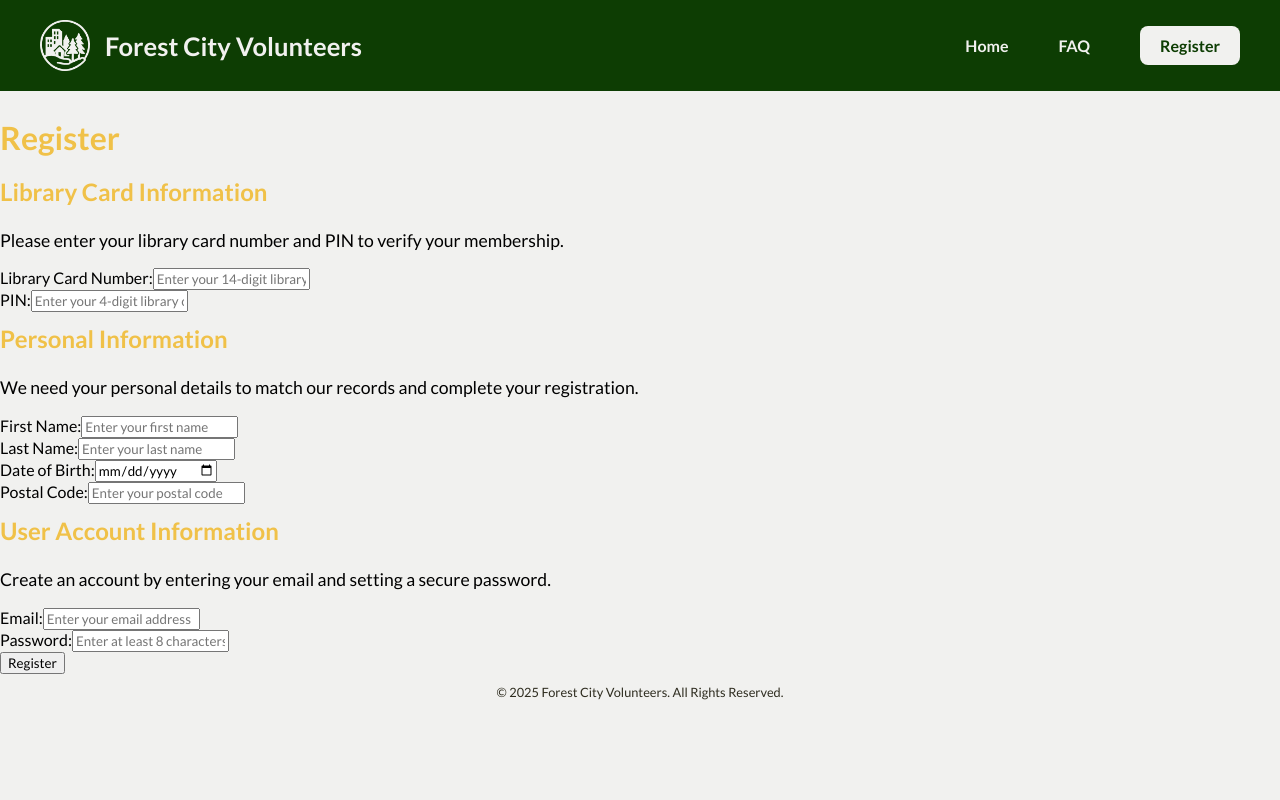
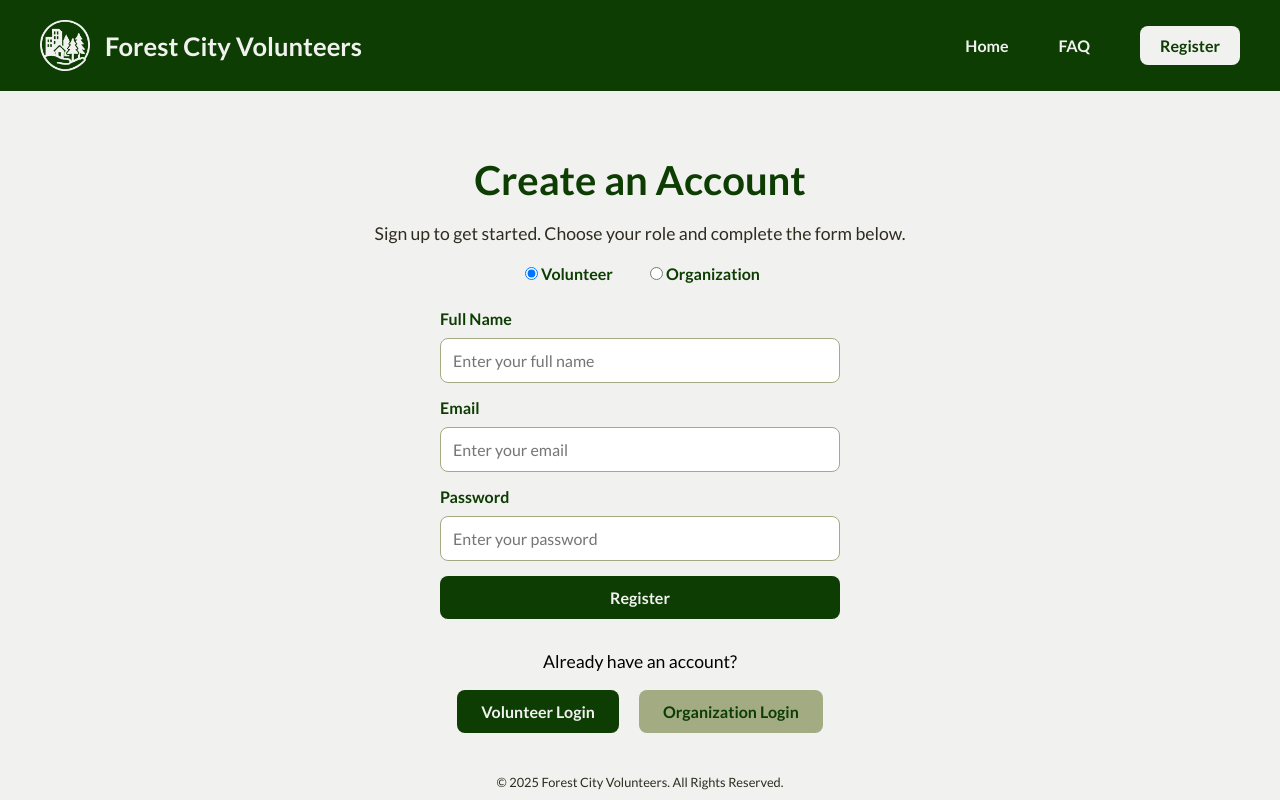
Before and after one commit to haydstew/ForestCityVolunteers, a React (Create React App) app: page /register in a window 1280 px wide. Built offline with nearby package versions, Linux system fonts and the light colour scheme.

Commit message:
Updated and styled register page

```diff
--- a/src/components/Footer/Footer.scss
+++ b/src/components/Footer/Footer.scss
@@ -10,6 +10,5 @@ $green-500: #2e2c1f;
   font-size: 0.8rem;
   font-weight: 500;
   color: $green-500;
-  background-color: $green-100;
   padding: 10px;
 }
--- a/src/pages/Register/Register.js
+++ b/src/pages/Register/Register.js
@@ -1,179 +1,155 @@
 import { useState } from "react";
 import { useNavigate } from "react-router-dom";
 import { createUserWithEmailAndPassword } from "firebase/auth";
-import { auth, db } from "../../Firebase.js";
-import { setDoc, doc } from "firebase/firestore";
+import { auth } from "../../Firebase.js";
 import "./Register.scss";
-import lplLogo from "../../assets/lpl-icon-yellow.svg";
 import Header from "../../components/Header/Header.js";
 import Footer from "../../components/Footer/Footer.js";
 
 const Register = () => {
-  const [formData, setFormData] = useState({
-    cardNumber: "",
-    pin: "",
-    firstName: "",
-    lastName: "",
-    dob: "",
-    postalCode: "",
-    email: "",
-    password: "",
-  });
+  const [userType, setUserType] = useState("volunteer"); // volunteer selected by default
+  const [email, setEmail] = useState("");
+  const [password, setPassword] = useState("");
+  const [name, setName] = useState(""); // For volunteer
+  const [organizationName, setOrganizationName] = useState(""); // For organization
+
   const navigate = useNavigate();
-
-  const handleChange = (e) => {
-    setFormData({ ...formData, [e.target.name]: e.target.value });
-  };
 
   const handleRegister = async (e) => {
     e.preventDefault();
 
     try {
-      const userCredential = await createUserWithEmailAndPassword(
-        auth,
-        formData.email,
-        formData.password
-      );
-      const user = userCredential.user;
+      await createUserWithEmailAndPassword(auth, email, password);
+      console.log("Registration successful!");
 
-      // Store user role in Firestore
-      await setDoc(doc(db, "users", user.uid), {
-        email: formData.email,
-        role: "",
-      });
-
-      alert("Registration successful! You can now log in.");
-      navigate("/");
+      if (userType === "volunteer") {
+        localStorage.setItem("volunteer", email);
+        navigate("/volunteer-dashboard");
+      } else {
+        localStorage.setItem("organization", email);
+        navigate("/organization-dashboard");
+      }
     } catch (error) {
-      alert(error.message);
+      console.error("Error registering:", error.message);
+      alert("Registration failed. Please try again.");
     }
   };
 
   return (
-    <>
+    <div className="page-container">
       <Header />
-      <div className="register-container">
-        <h2>Register</h2>
-        <form onSubmit={handleRegister}>
-          <h3>Library Card Information</h3>
-          <p>
-            Please enter your library card number and PIN to verify your
-            membership.
-          </p>
-          <div className="form-row">
-            <div className="form-group">
-              <label>Library Card Number:</label>
+      <main className="register-container">
+        <h2>Create an Account</h2>
+
+        <p className="intro-text">
+          Sign up to get started. Choose your role and complete the form below.
+        </p>
+
+        <form className="register-form" onSubmit={handleRegister}>
+          <div className="radio-group">
+            <label>
+              <input
+                type="radio"
+                name="userType"
+                value="volunteer"
+                checked={userType === "volunteer"}
+                onChange={() => setUserType("volunteer")}
+              />
+              Volunteer
+            </label>
+
+            <label>
+              <input
+                type="radio"
+                name="userType"
+                value="organization"
+                checked={userType === "organization"}
+                onChange={() => setUserType("organization")}
+              />
+              Organization
+            </label>
+          </div>
+
+          {userType === "volunteer" && (
+            <>
+              <label htmlFor="name">Full Name</label>
               <input
                 type="text"
-                name="cardNumber"
-                placeholder="Enter your 14-digit library card number"
-                value={formData.cardNumber}
-                onChange={handleChange}
+                id="name"
+                name="name"
+                placeholder="Enter your full name"
+                className="form-input"
+                value={name}
+                onChange={(e) => setName(e.target.value)}
                 required
               />
-            </div>
-            <div className="form-group">
-              <label>PIN:</label>
+            </>
+          )}
+
+          {userType === "organization" && (
+            <>
+              <label htmlFor="organizationName">Organization Name</label>
               <input
-                type="password"
-                name="pin"
-                placeholder="Enter your 4-digit library card PIN"
-                value={formData.pin}
-                onChange={handleChange}
+                type="text"
+                id="organizationName"
+                name="organizationName"
+                placeholder="Enter organization name"
+                className="form-input"
+                value={organizationName}
+                onChange={(e) => setOrganizationName(e.target.value)}
                 required
               />
-            </div>
-          </div>
+            </>
+          )}
 
-          <h3>Personal Information</h3>
-          <p>
-            We need your personal details to match our records and complete your
-            registration.
-          </p>
-          <div className="form-row">
-            <div className="form-group">
-              <label>First Name:</label>
-              <input
-                type="text"
-                name="firstName"
-                placeholder="Enter your first name"
-                value={formData.firstName}
-                onChange={handleChange}
-                required
-              />
-            </div>
-            <div className="form-group">
-              <label>Last Name:</label>
-              <input
-                type="text"
-                name="lastName"
-                placeholder="Enter your last name"
-                value={formData.lastName}
-                onChange={handleChange}
-                required
-              />
-            </div>
-          </div>
+          <label htmlFor="email">Email</label>
+          <input
+            type="email"
+            id="email"
+            name="email"
+            placeholder="Enter your email"
+            className="form-input"
+            value={email}
+            onChange={(e) => setEmail(e.target.value)}
+            required
+          />
 
-          <div className="form-row">
-            <div className="form-group">
-              <label>Date of Birth:</label>
-              <input
-                type="date"
-                name="dob"
-                value={formData.dob}
-                onChange={handleChange}
-                required
-              />
-            </div>
-            <div className="form-group">
-              <label>Postal Code:</label>
-              <input
-                type="text"
-                name="postalCode"
-                placeholder="Enter your postal code"
-                value={formData.postalCode}
-                onChange={handleChange}
-                required
-              />
-            </div>
-          </div>
+          <label htmlFor="password">Password</label>
+          <input
+            type="password"
+            id="password"
+            name="password"
+            placeholder="Enter your password"
+            className="form-input"
+            value={password}
+            onChange={(e) => setPassword(e.target.value)}
+            required
+          />
 
-          <h3>User Account Information</h3>
-          <p>
-            Create an account by entering your email and setting a secure
-            password.
-          </p>
-          <div className="form-row">
-            <div className="form-group">
-              <label>Email:</label>
-              <input
-                type="email"
-                name="email"
-                placeholder="Enter your email address"
-                value={formData.email}
-                onChange={handleChange}
-                required
-              />
-            </div>
-            <div className="form-group">
-              <label>Password:</label>
-              <input
-                type="password"
-                name="password"
-                placeholder="Enter at least 8 characters"
-                value={formData.password}
-                onChange={handleChange}
-                required
-              />
-            </div>
-          </div>
+          <button type="submit" className="btn register-btn">
+            Register
+          </button>
+        </form>
 
-          <button type="submit">Register</button>
-        </form>
-      </div>
+        <p>Already have an account?</p>
+        <div className="button-group">
+          <button
+            className="btn volunteer-btn"
+            onClick={() => navigate("/volunteer-login")}
+          >
+            Volunteer Login
+          </button>
+
+          <button
+            className="btn organization-btn"
+            onClick={() => navigate("/organization-login")}
+          >
+            Organization Login
+          </button>
+        </div>
+      </main>
       <Footer />
-    </>
+    </div>
   );
 };
 
--- a/src/pages/Register/Register.scss
+++ b/src/pages/Register/Register.scss
@@ -1,104 +1,105 @@
-$white: #ffffff;
-$gold: #f0c148;
-$navy: #10214d;
+$green-100: #f1f1ef;
+$green-200: #a3ab82;
+$green-300: #5c6d49;
+$green-400: #0d3d03;
+$green-500: #2e2c1f;
 
-.volunteer-register-container {
-  display: flex;
-  flex-direction: column;
-  align-items: center;
-  margin: 50px 60px;
-  color: $white;
+.register-container {
+  text-align: center;
+  margin: auto;
 
-  .lpl-logo {
-    width: 75px;
-    margin-bottom: 15px;
+  h2 {
+    font-size: 2.5rem;
+    color: $green-400;
+    margin-bottom: 1rem;
   }
 
-  h2 {
-    font-size: 2rem;
-    margin-bottom: 15px;
+  .intro-text {
+    margin: 0 auto 1rem auto;
+    font-size: 1.1rem;
+    line-height: 1.6;
+    color: $green-500;
   }
 
-  form {
-    background: rgba(255, 255, 255, 0.1);
-    padding: 50px;
-    border-radius: 10px;
+  .register-form {
     display: flex;
     flex-direction: column;
-    width: 1200px;
     gap: 15px;
+    max-width: 400px;
+    margin: 0 auto 2rem auto;
 
-    h3 {
-      font-size: 1.6rem;
-      margin: 15px 0 0px;
-      border-bottom: 2px solid $gold;
-      padding-bottom: 5px;
-    }
-
-    p {
-      font-size: 1.1rem;
-      margin: 0 0 10px;
-    }
-
-    .form-row {
+    .radio-group {
       display: flex;
-      justify-content: space-between;
-      gap: 50px;
-      margin-bottom: 10px;
-    }
-
-    .form-group {
-      display: flex;
-      flex-direction: column;
-      width: 50%;
+      justify-content: center;
+      gap: 2rem;
+      margin-bottom: 1rem;
     }
 
     label {
+      text-align: left;
       font-weight: bold;
-      margin-bottom: 5px;
+      color: $green-400;
+      margin-bottom: -5px;
     }
 
-    input {
-      padding: 10px;
-      border: none;
-      border-radius: 5px;
+    .form-input {
+      padding: 12px;
+      border: 1px solid $green-200;
+      border-radius: 8px;
       font-size: 1rem;
-      box-sizing: border-box;
     }
 
-    button {
-      padding: 12px;
-      font-size: 1rem;
-      font-weight: bold;
+    .btn {
+      padding: 12px 24px;
       border: none;
       border-radius: 8px;
+      font-weight: bold;
+      font-size: 1rem;
       cursor: pointer;
       transition: all 0.3s ease-in-out;
-      background-color: $gold;
-      color: $navy;
+    }
+
+    .register-btn {
+      background-color: $green-400;
+      color: $green-100;
 
       &:hover {
-        background-color: darken($gold, 15%);
+        background-color: darken($green-400, 10%);
       }
     }
   }
 
-  p {
-    margin-top: 10px;
-    font-size: 1rem;
+  .button-group {
+    display: flex;
+    flex-wrap: wrap;
+    justify-content: center;
+    gap: 20px;
 
-    button {
-      background: none;
+    .btn {
+      padding: 12px 24px;
       border: none;
-      color: $gold;
-      font-family: "Poppins", sans-serif;
+      border-radius: 8px;
       font-weight: bold;
       font-size: 1rem;
       cursor: pointer;
+      transition: all 0.3s ease-in-out;
+    }
+
+    .volunteer-btn {
+      background-color: $green-400;
+      color: $green-100;
 
       &:hover {
-        color: darken($gold, 15%);
-        text-decoration: underline;
+        background-color: darken($green-400, 10%);
+      }
+    }
+
+    .organization-btn {
+      background-color: $green-200;
+      color: $green-400;
+
+      &:hover {
+        background-color: darken($green-200, 10%);
       }
     }
   }
```
